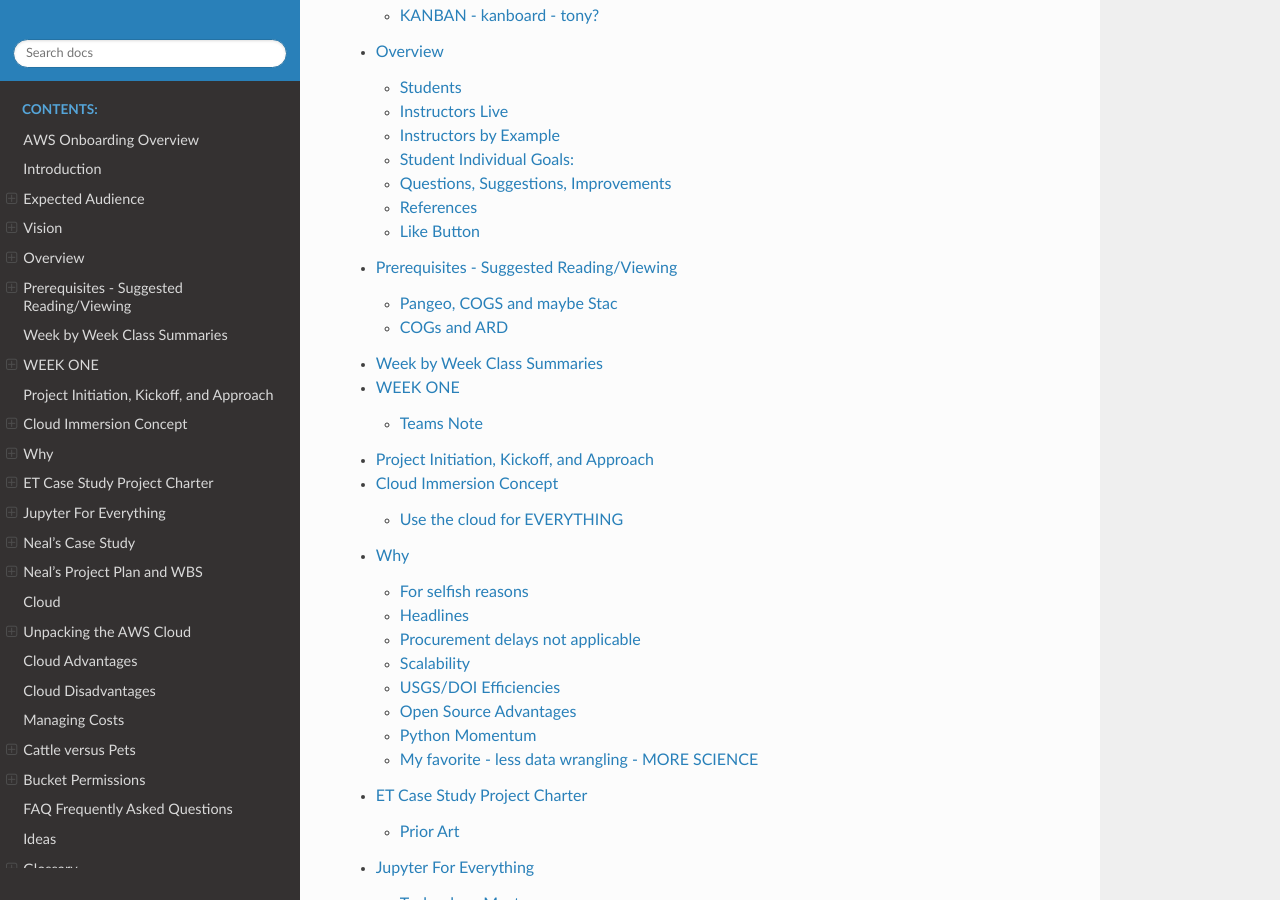
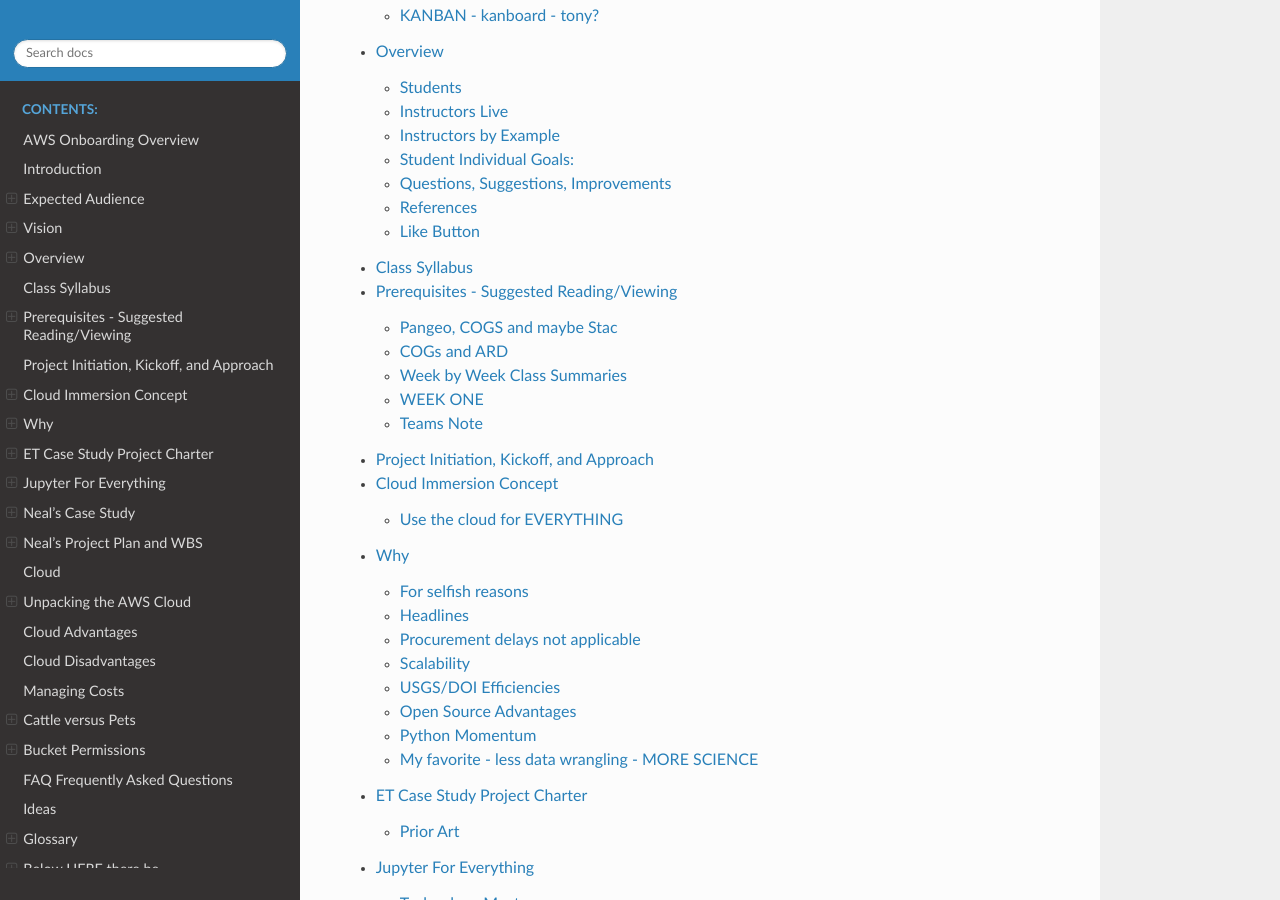
Before and after one commit to tonybutzer/harmony, a Sphinx documentation site: the page built from documentation/source/index.rst, in a window 1280 px wide and 900 px high, scrolled down 504 px. Built offline with Sphinx 7.4.7 and the Read the Docs theme 2.0.0, drawn with Linux system fonts in a browser that asks for light colours; pages that are not in the unit, such as notebooks, are missing from menus.

Commit message:
automatic git update from Makefile

```diff
--- a/documentation/source/00weekbyweek.md
+++ b/documentation/source/00weekbyweek.md
@@ -1,4 +1,6 @@
 <u>Week by Week</u>
+
+# Class Syllabus
 
 # Prerequisites - Suggested Reading/Viewing
 
@@ -15,9 +17,9 @@
 - https://medium.com/planet-stories/cloud-native-geospatial-part-2-the-cloud-optimized-geotiff-6b3f15c696ed
 - https://medium.com/planet-stories/towards-on-demand-analysis-ready-data-f94d6eb226fc
 
-# Week by Week Class Summaries
+## Week by Week Class Summaries
 
-# WEEK ONE
+## WEEK ONE
 1. Week ONE - DEC 1,2020 Introduction and Basic Cloud Tour
 	- Quick overview of this document
 		- added a glossary
```
